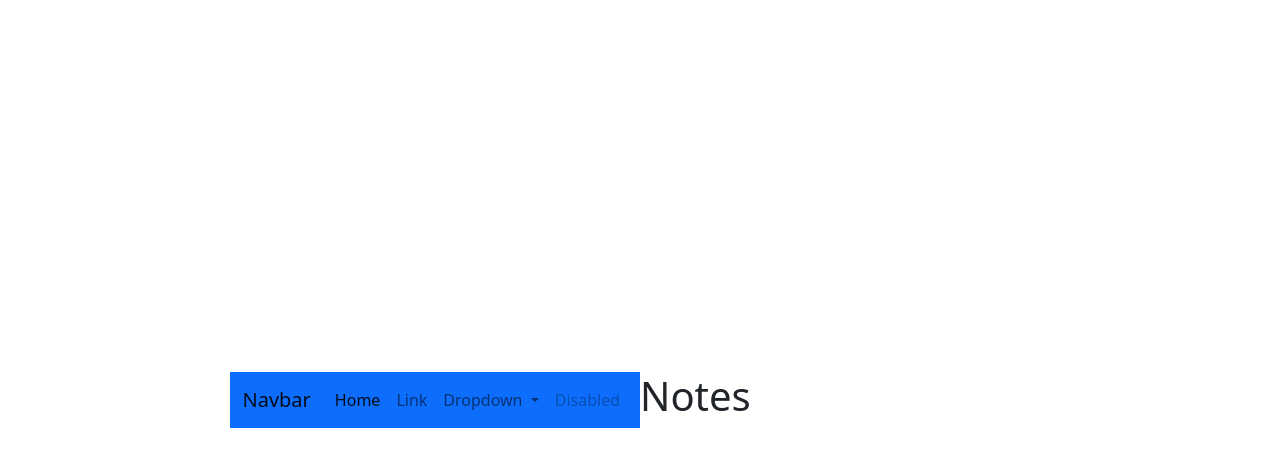
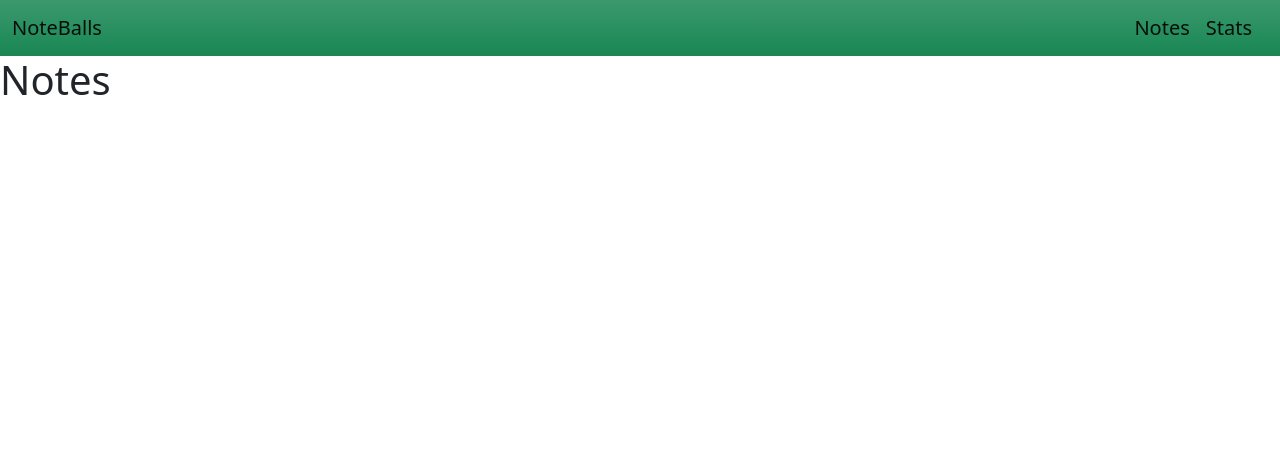
Before and after one commit to moabdurrakib/note-ball-app-vue3, a Vue app: page / in a window 1280 px wide. Shown: the top 466 px of the page. Built offline with nearby package versions, Linux system fonts and the light colour scheme.

Commit message:
Navigation & Logo work

```diff
--- a/src/assets/main.css
+++ b/src/assets/main.css
@@ -1,9 +1,9 @@
 @import "./base.css";
 
 #app {
-  max-width: 1280px;
-  margin: 0 auto;
-  padding: 2rem;
+  max-width: 100% ;
+  margin: 0;
+  padding: 0;
 
   font-weight: normal;
 }
@@ -21,7 +21,7 @@ a,
   }
 }
 
-@media (min-width: 1024px) {
+/* @media (min-width: 1024px) {
   body {
     display: flex;
     place-items: center;
@@ -32,4 +32,4 @@ a,
     grid-template-columns: 1fr 1fr;
     padding: 0 2rem;
   }
-}
+} */
--- a/src/components/layouts/NavBar.vue
+++ b/src/components/layouts/NavBar.vue
@@ -1,48 +1,17 @@
 <template>
-  <nav class="navbar navbar-expand-lg bg-primary">
-    <div class="container-fluid">
-      <a class="navbar-brand" href="#">Navbar</a>
-      <button
-        class="navbar-toggler"
-        type="button"
-        data-bs-toggle="collapse"
-        data-bs-target="#navbarSupportedContent"
-        aria-controls="navbarSupportedContent"
-        aria-expanded="false"
-        aria-label="Toggle navigation"
-      >
-        <span class="navbar-toggler-icon"></span>
-      </button>
-      <div class="collapse navbar-collapse" id="navbarSupportedContent">
-        <ul class="navbar-nav me-auto mb-2 mb-lg-0">
-          <li class="nav-item">
-            <a class="nav-link active" aria-current="page" href="#">Home</a>
-          </li>
-          <li class="nav-item">
-            <a class="nav-link" href="#">Link</a>
-          </li>
-          <li class="nav-item dropdown">
-            <a
-              class="nav-link dropdown-toggle"
-              href="#"
-              role="button"
-              data-bs-toggle="dropdown"
-              aria-expanded="false"
-            >
-              Dropdown
-            </a>
-            <ul class="dropdown-menu">
-              <li><a class="dropdown-item" href="#">Action</a></li>
-              <li><a class="dropdown-item" href="#">Another action</a></li>
-              <li><hr class="dropdown-divider" /></li>
-              <li><a class="dropdown-item" href="#">Something else here</a></li>
-            </ul>
-          </li>
-          <li class="nav-item">
-            <a class="nav-link disabled">Disabled</a>
-          </li>
-        </ul>
+  <header>
+    <nav class="navbar bg-success bg-gradient">
+      <div class="container-fluid">
+        <a class="navbar-brand" href="#"> NoteBalls </a>
+        <div class="d-flex">
+          <RouterLink class="navbar-brand" active-class="is-active" to="/">
+            Notes
+          </RouterLink>
+          <RouterLink class="navbar-brand" active-class="is-active" to="/Stats">
+            Stats
+          </RouterLink>
+        </div>
       </div>
-    </div>
-  </nav>
+    </nav>
+  </header>
 </template>
```
